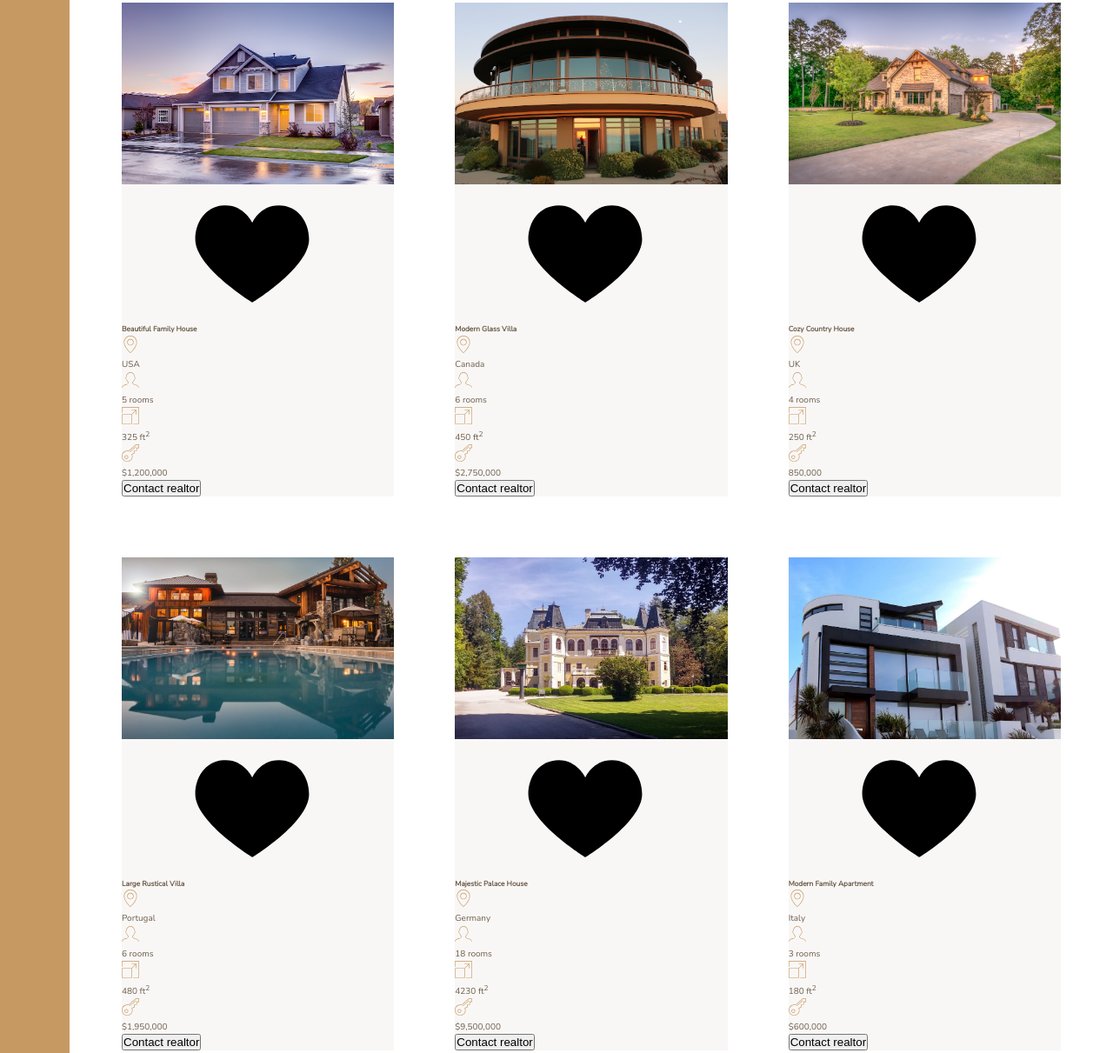
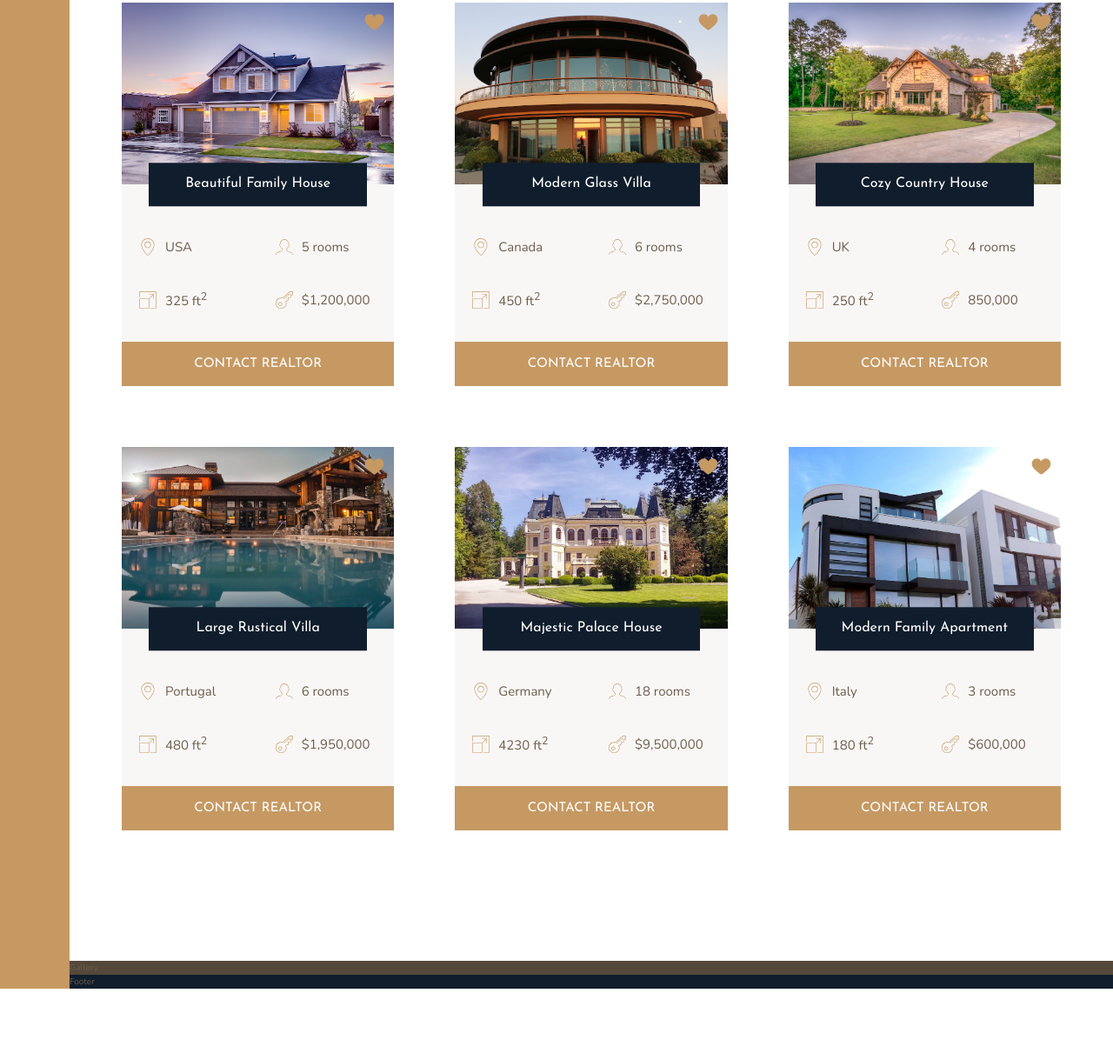
Before and after one commit to itsreallydrew/Nexters-demo, a website: page starter/index.html in a window 1280 px wide. Shown: the part 1967-3178 px from the top of the page at 87% size. After the commit the page ends 3104 px from the top, so only its background shows below. Drawn offline with nearby package versions, Linux system fonts and the light colour scheme.

Commit message:
homes pt.2

```diff
--- a/starter/index.html
+++ b/starter/index.html
@@ -125,7 +125,7 @@
                         </svg>
                         <p>$1,200,000</p>
                     </div>
-                    <button class="cta">Contact realtor</button>
+                    <button class="btn home__btn">Contact realtor</button>
             </div>
 
             <div class="home">
@@ -158,7 +158,7 @@
                         </svg>
                         <p>$2,750,000</p>
                     </div>
-                    <button class="cta">Contact realtor</button>
+                    <button class="btn home__btn">Contact realtor</button>
             </div>
 
             <div class="home">
@@ -191,7 +191,7 @@
                         </svg>
                         <p>850,000</p>
                     </div>
-                    <button class="cta">Contact realtor</button>
+                    <button class="btn home__btn">Contact realtor</button>
             </div>
 
             <div class="home">
@@ -224,7 +224,7 @@
                         </svg>
                         <p>$1,950,000</p>
                     </div>
-                    <button class="cta">Contact realtor</button>
+                    <button class="btn home__btn">Contact realtor</button>
             </div>
 
             <div class="home">
@@ -257,7 +257,7 @@
                         </svg>
                         <p>$9,500,000</p>
                     </div>
-                    <button class="cta">Contact realtor</button>
+                    <button class="btn home__btn">Contact realtor</button>
             </div>
 
             <div class="home">
@@ -290,7 +290,7 @@
                         </svg>
                         <p>$600,000</p>
                     </div>
-                    <button class="cta">Contact realtor</button>
+                    <button class="btn home__btn">Contact realtor</button>
             </div>
 
 
--- a/starter/sass/_homes.scss
+++ b/starter/sass/_homes.scss
@@ -10,27 +10,67 @@
 .home {
 	background-color: $color-grey-light-1;
 
+	display: grid;
+	grid-template-columns: repeat(2, 1fr);
+	gap: 3.5rem 0;
+
 	&__img {
 		width: 100%;
+		grid-area: 1 / 1 / 2 / -1;
+		z-index: 1;
 	}
 
 	&__like {
+		grid-area: 1 / 2 / 2 / 3;
+		fill: $color-primary;
+		height: 2.5rem;
+		width: 2.5rem;
+		justify-self: flex-end;
+		z-index: 2;
+		margin: 1rem;
 	}
 
 	&__name {
+		grid-column: 1 / -1;
+		grid-row: 1 / 2;
+		z-index: 3;
+		align-self: end;
+
+		width: 80%;
+		justify-self: center;
+		font-family: $font-display;
+		font-size: 1.6rem;
+		text-align: center;
+		padding: 1.25rem;
+		background-color: $color-secondary;
+		color: white;
+		font-weight: 400;
+		transform: translateY(50%);
+	}
+
+	&__location,
+	&__rooms {
+		margin-top: 2.5rem;
 	}
 
 	&__location,
 	&__rooms,
 	&__area,
 	&__price {
+		font-size: 1.5rem;
+		margin-left: 2rem;
+		display: flex;
+		align-items: center;
+
 		svg {
 			fill: $color-primary;
 			height: 2rem;
 			width: 2rem;
-		}
-
-		p {
+			margin-right: 1rem;
 		}
 	}
+
+	&__btn {
+		grid-column: span 2;
+	}
 }
```
Also changed, not shown: starter/css/style.css, 1 other file.
